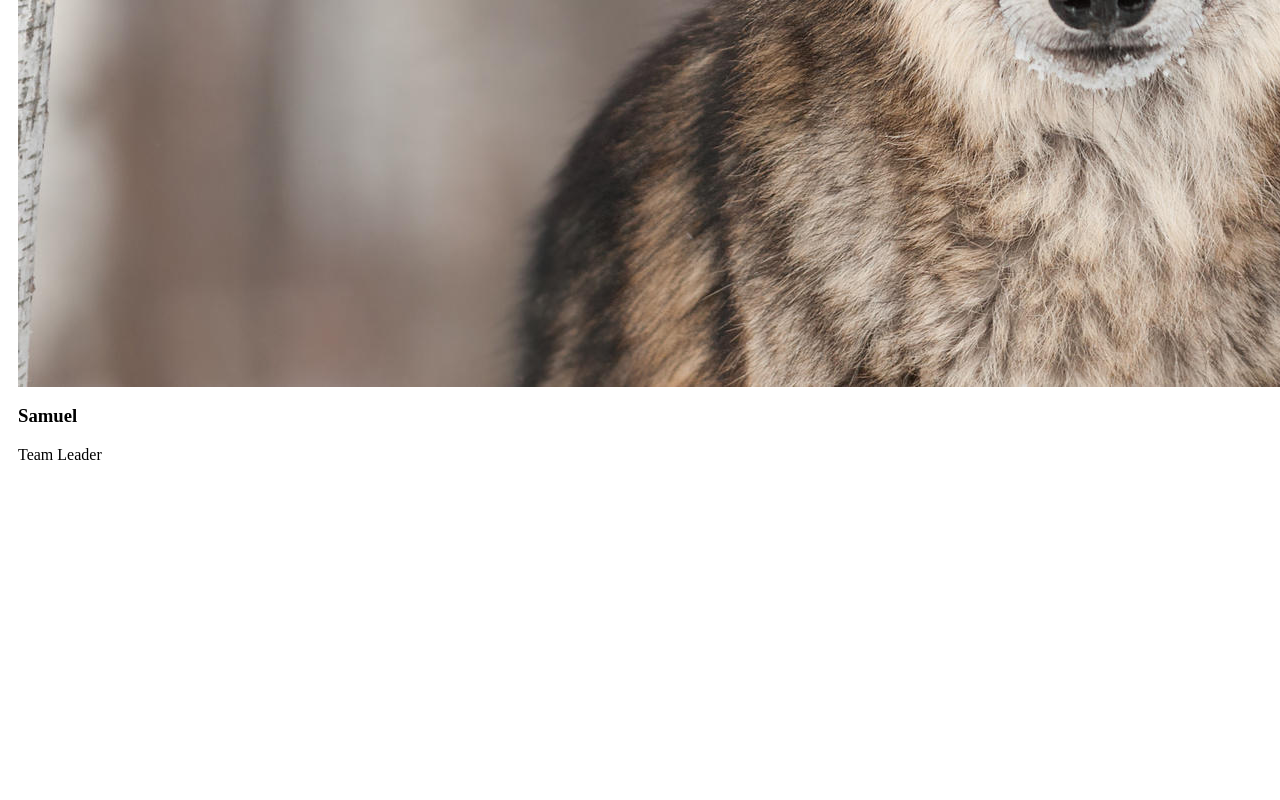
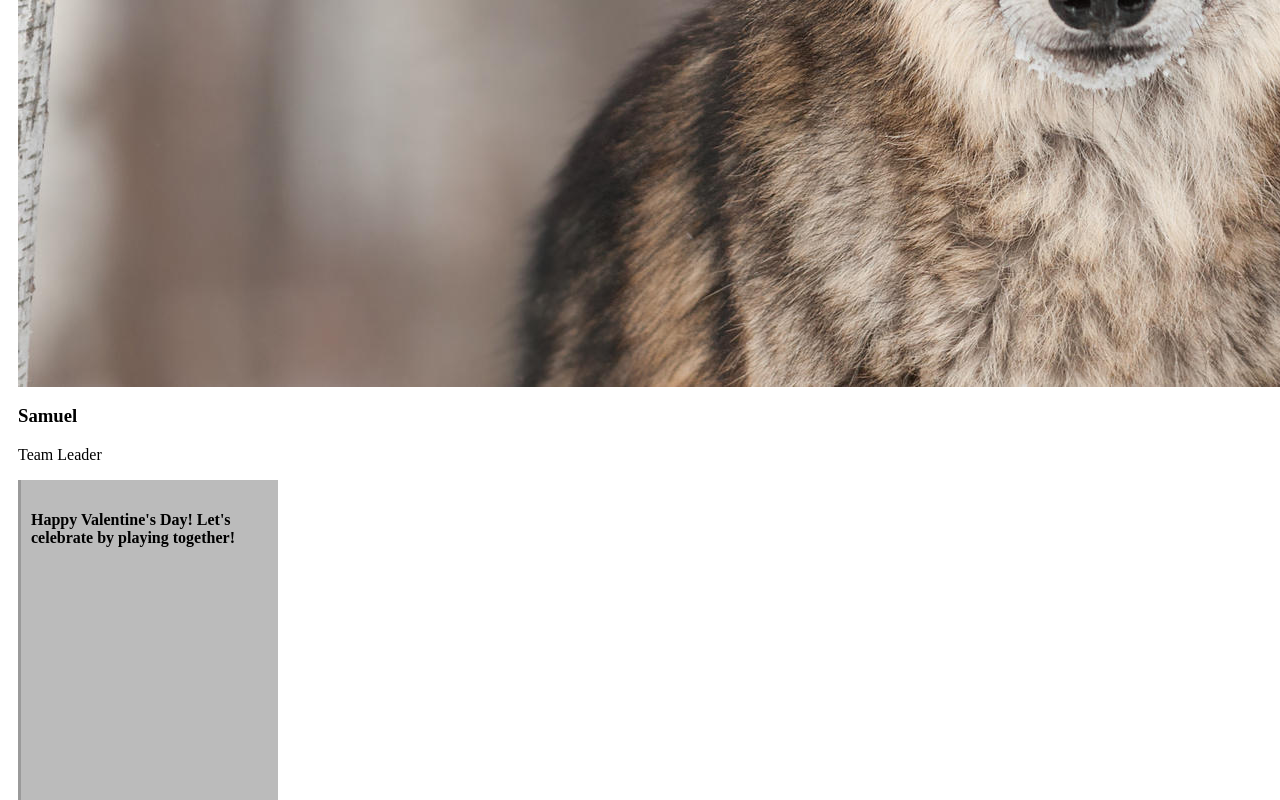
Before and after one commit to YouthD48/CodingSchoolWinter2019, a plain HTML site: page about.html in a window 1280 px wide. Shown: the part 1189-1989 px from the top of the page. Before the commit the page ends 1653 px from the top, so only its background shows below. Drawn offline with Linux system fonts and the light colour scheme.

Commit message:
Update about.html

```diff
--- a/about.html
+++ b/about.html
@@ -47,6 +47,8 @@
     <img src="profilepic.png">
       <h3>Samuel</h3>
       <p>Team Leader</p>
+     <div class="column right" style="background-color:#bbb;">
+       <h4>Happy Valentine's Day! Let's celebrate by playing together!</h4>
     </div>
   </div>
 
```
